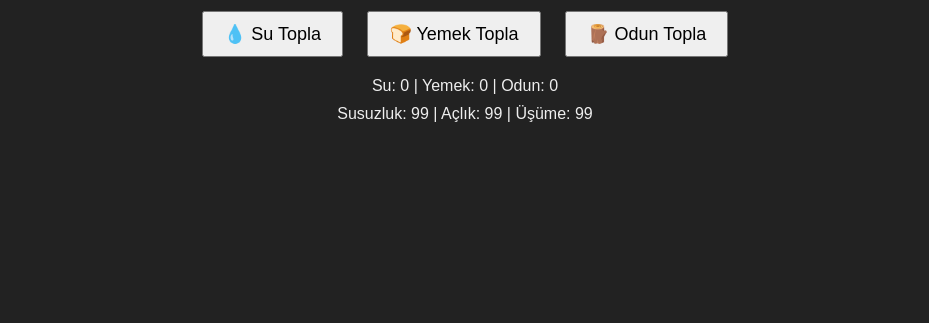
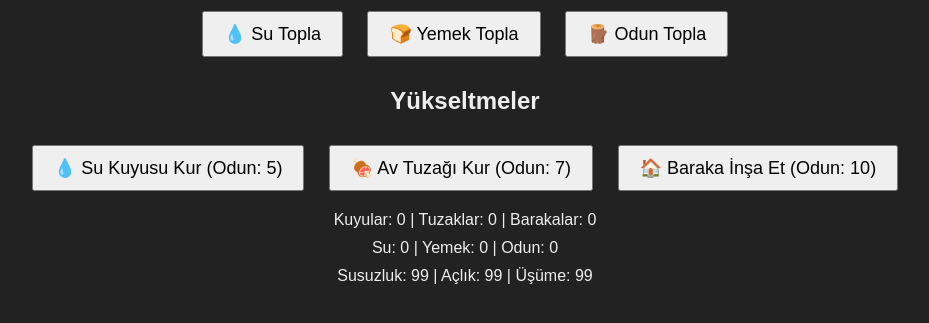
Before and after one commit to bahadiryuce/hayatta_kal, a plain HTML site: page index.html in a window 1280 px wide. Shown: the part 107-430 px from the top of the page, without its empty margins (175-1104 px from the left). Drawn offline with Linux system fonts and the light colour scheme.

Commit message:
Update index.html

```diff
--- a/index.html
+++ b/index.html
@@ -16,7 +16,19 @@
     <button onclick="gather('water')">💧 Su Topla</button>
     <button onclick="gather('food')">🍞 Yemek Topla</button>
     <button onclick="gather('wood')">🪵 Odun Topla</button>
+  <h2>Yükseltmeler</h2>
+<div>
+  <button onclick="build('well')">💧 Su Kuyusu Kur (Odun: 5)</button>
+  <button onclick="build('trap')">🍖 Av Tuzağı Kur (Odun: 7)</button>
+  <button onclick="build('hut')">🏠 Baraka İnşa Et (Odun: 10)</button>
+</div>
+
+<div class="stat" id="structures">
+  Kuyular: 0 | Tuzaklar: 0 | Barakalar: 0
+</div>
+
   </div>
+
 
   <div class="stat" id="resources">
     Su: 0 | Yemek: 0 | Odun: 0
```
